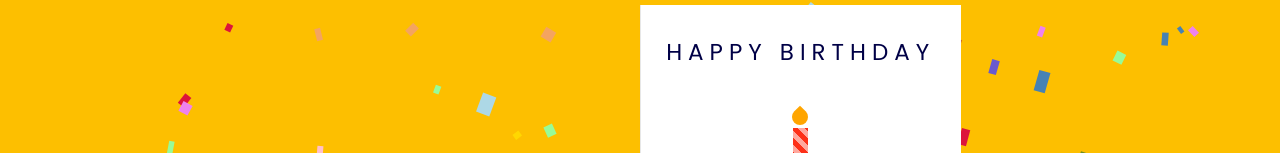
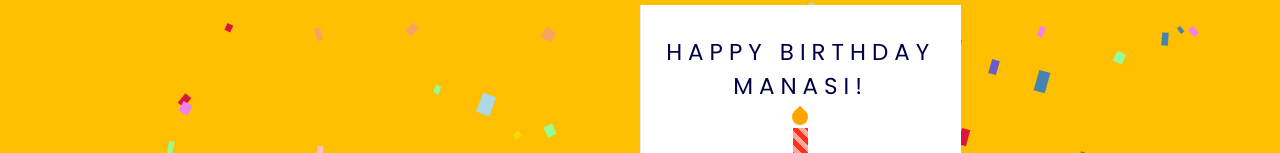
Before and after one commit to prayasdev/birthday-card, a plain HTML site: page index.html in a window 1280 px wide. Shown: the part 195-348 px from the top of the page. Drawn offline with Linux system fonts and the light colour scheme.

Commit message:
Update index.html

```diff
--- a/index.html
+++ b/index.html
@@ -17,7 +17,7 @@
     <div class="card">
       <div class="outside">
         <div class="front">
-          <p>Happy Birthday</p>
+          <p>Happy Birthday Manasi!</p>
           <div class="cake">
             <div class="top-layer"></div>
             <div class="middle-layer"></div>
```
